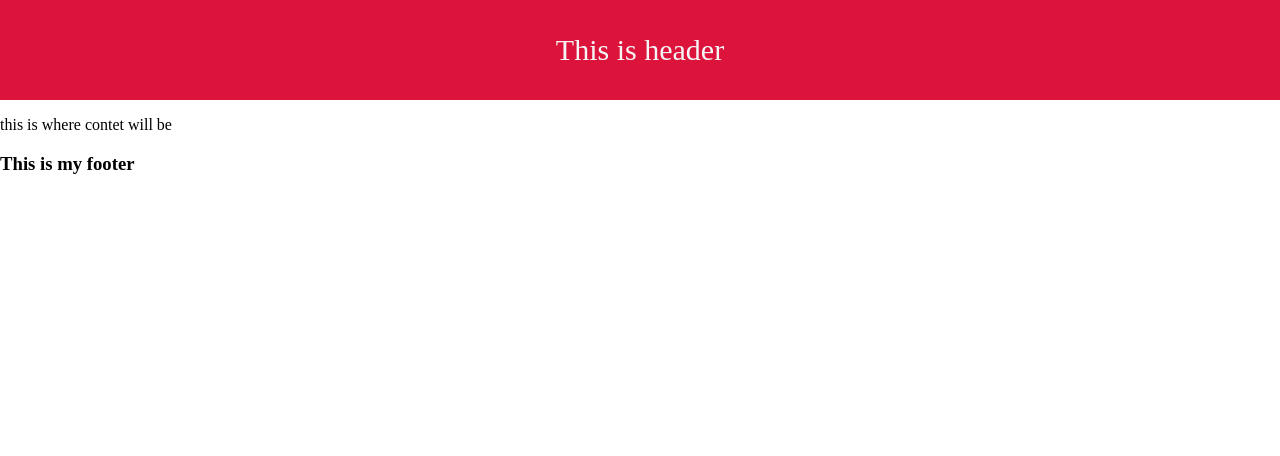
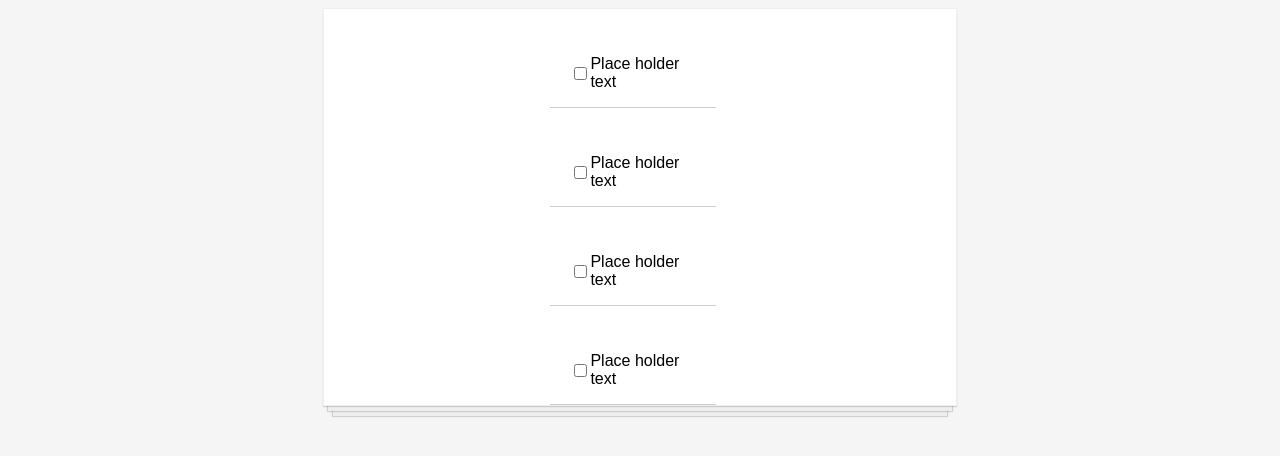
Before and after one commit to Bitz3d/ReacyTest, a React app: page / in a window 1280 px wide. Built offline with nearby package versions, Linux system fonts and the light colour scheme.

Commit message:
todo list

```diff
--- a/src/Components/App2.js
+++ b/src/Components/App2.js
@@ -3,7 +3,7 @@ import Checkbox from './Checkbox'
 
 function App2() {
     return(
-        <div>
+        <div className="todo-lsit">
             <Checkbox/>
         </div>
     )
--- a/src/Components/Checkbox.js
+++ b/src/Components/Checkbox.js
@@ -1,13 +1,15 @@
 import React from 'react'
+import ToDo from './ToDo'
 
 function Checkbox(){
 return(
     <div>
-        <input type="checkbox" name="vehicle1" value="Bike"/><p>Bike</p>
-        <input type="checkbox" name="vehicle2" value="Car"/><p>Car</p>
-        <input type="checkbox" name="vehicle3" value="Boat"/><p>Boat</p>
-        </div>
-)
+        <ToDo/>
+        <ToDo/>
+        <ToDo/>
+        <ToDo/>
+    </div>
+    )
 
 }
 
--- /dev/null
+++ b/src/Components/ToDo.js
@@ -0,0 +1,13 @@
+import React from "react"
+
+function ToDo() {
+   return(
+       <div className="todo-item">
+            <input type="checkbox" />
+            <p >Place holder text</p>
+       </div>
+
+   )
+}
+
+export default ToDo
--- /dev/null
+++ b/src/Components/WhichHour.js
@@ -0,0 +1,23 @@
+import React from 'react'
+
+function WhichHour(){
+    const date = new Date();
+    const hours = date.getHours();
+    let timeOfDay;
+
+    if(hours<12){
+        timeOfDay='morning'
+    }else if(hours>=12&&hours<18)
+    {
+        timeOfDay='afternoon'
+    }else
+    {
+        timeOfDay='night'
+    }
+
+    return(
+        <h1>{timeOfDay}</h1>
+    )
+}
+
+export default WhichHour
--- a/src/index.js
+++ b/src/index.js
@@ -4,7 +4,9 @@ import MyInfo from "./Components/MyInfo"
 import App2 from "./Components/App2"
 import App from "./Components/App"
 import "./style.css"
+import WhichHour from "./Components/WhichHour"
 
-//ReactDOM.render(<App2 />,document.getElementById('root'));
+ReactDOM.render(<App2 />,document.getElementById('root'));
 //ReactDOM.render(<MyInfo/>,document.getElementById('root'));
-ReactDOM.render(<App/>,document.getElementById('root'));
+//ReactDOM.render(<App/>,document.getElementById('root'));
+//ReactDOM.render(<WhichHour/>,document.getElementById('root'));
--- a/src/style.css
+++ b/src/style.css
@@ -1,5 +1,5 @@
 body{
-    margin: 0;
+    background-color: whitesmoke;
 }
 
 .navbar
@@ -14,3 +14,46 @@ body{
     justify-content: center;
     align-items: center;
 }
+
+.ToDoParagraphe{
+    text-decoration: underline;
+    text-shadow: 3px 2px gray;
+}
+
+.ToDoDiv{
+    border: 3px;
+    border-style: outset;
+}
+
+.todo-lsit{
+    background-color: white;
+    margin: auto;
+    width: 50%;
+    display: flex;
+    flex-direction: column;
+    align-items: center;
+    border: 1px solid #efefef;
+    box-shadow:
+        /* The top layer shadow */
+            0 1px 1px rgba(0,0,0,0.15),
+        /* Second layer */
+            0 10px 0 -5px #eee,
+        /* Second layer shadow */
+            0 10px 1px -4px rgba(0,0,0,0.15),
+        /* third layer */
+            0 20px 0 -10px #eee,
+        /* Second layer shadow */
+        0 20px 1px -9px rgba(0,0,0,0.15);
+}
+
+.todo-item{
+    display: flex;
+    justify-content: flex-start;
+    align-items: center;
+    padding: 30px 20px 0;
+    width: 70%;
+    border-bottom: 1px solid #cecece;
+    font-family: Robot, sans-serif;
+    font-weight: 100;
+
+}
```
